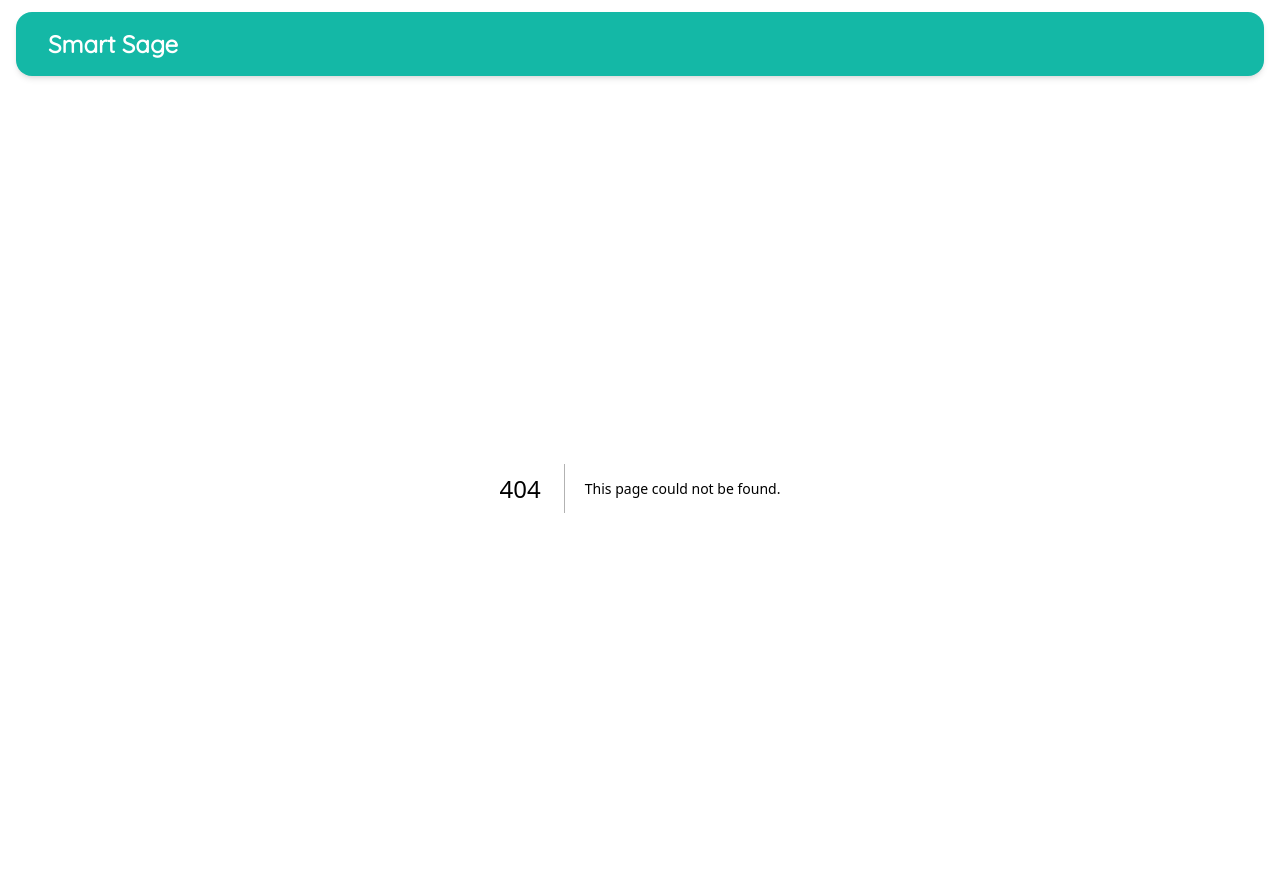
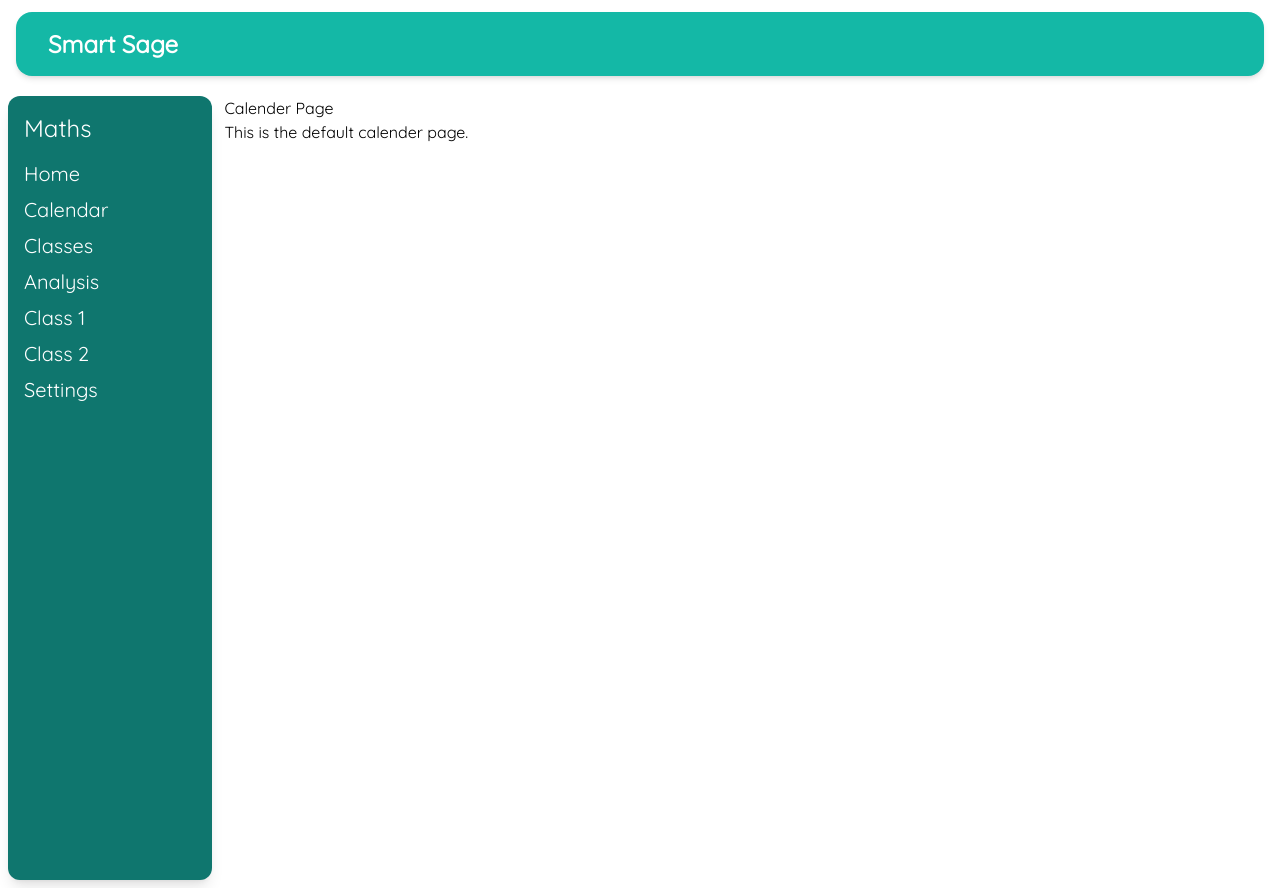
Before and after one commit to prad-human-007/smartsage, a Next.js app: page /student/calender in a window 1280 px wide. Before the commit this address had no page. Built offline with nearby package versions, Linux system fonts and the light colour scheme; a web font is replaced by a local one.

Commit message:
added necessary pages

```diff
--- /dev/null
+++ b/src/app/student/(home-page)/analysis/page.tsx
@@ -0,0 +1,10 @@
+import React from 'react';
+
+export default function Classes() {
+    return (
+        <div>
+            <h1>Analysis Page</h1>
+            <p>Welcome to the Analysis Page!</p>
+        </div>
+    );
+};
--- /dev/null
+++ b/src/app/student/(home-page)/calender/page.tsx
@@ -0,0 +1,10 @@
+import React from 'react';
+
+export default function Calender() {
+    return (
+        <div>
+            <h1>Calender Page</h1>
+            <p>This is the default calender page.</p>
+        </div>
+    );
+}
--- /dev/null
+++ b/src/app/student/(home-page)/classes/page.tsx
@@ -0,0 +1,10 @@
+import React from 'react';
+
+export default function Classes() {
+    return (
+        <div>
+            <h1>Classes Page</h1>
+            <p>Welcome to the Classes Page!</p>
+        </div>
+    );
+};
--- a/src/app/student/dashboard/layout.tsx
+++ b/src/app/student/(home-page)/layout.tsx
@@ -6,7 +6,6 @@ export default function Layout({children } : {children: ReactNode}) {
         <div className="flex flex-row max-w-[120rem] w-full h-full items-center gap-3 ">
             <DashboardSidebar/>
             <div className="w-full h-full">
-
                 {children}
             </div>
         </div>
--- a/src/components/student/sidebar/DashboardSidebar.tsx
+++ b/src/components/student/sidebar/DashboardSidebar.tsx
@@ -1,16 +1,14 @@
 'use client'
-export function DashboardSidebar({ isOpen=true, setIsOpen }: { isOpen: boolean; setIsOpen?: (isOpen: boolean) => void }) {
+export function DashboardSidebar() {
     return (
-        <div className={` rounded-xl top-0 left-0 h-full w-[15rem] bg-teal-700 text-white p-4 shadow-lg transform transition-transform duration-300 ${
-            isOpen ? "translate-x-0" : "-translate-x-full"
-        }`}>
+        <div className={` rounded-xl top-0 left-0 h-full w-[15rem] bg-teal-700 text-white p-4 shadow-lg transform transition-transform duration-300 `}>
 
             <h2 className="text-2xl mb-4">Maths</h2>
             <ul className="flex-grow overflow-y-auto">
                 <li className="mb-2"><a href="/student/dashboard" className="text-xl">Home</a></li>
-                <li className="mb-2"><a href="/" className="text-xl">Calendar</a></li>
-                <li className="mb-2"><a href="/" className="text-xl">Classes</a></li>
-                <li className="mb-2"><a href="/" className="text-xl">Analysis</a></li>
+                <li className="mb-2"><a href="/student/calender" className="text-xl">Calendar</a></li>
+                <li className="mb-2"><a href="/student/classes" className="text-xl">Classes</a></li>
+                <li className="mb-2"><a href="/student/analysis" className="text-xl">Analysis</a></li>
                 <li className="mb-2"><a href="/student/classroom/class_1/chat" className="text-xl">Class 1</a></li>
                 <li className="mb-2"><a href="/student/classroom/class_2/chat" className="text-xl">Class 2</a></li>
             </ul>
```
Also changed, not shown: src/app/fonts/GeistMonoVF.woff (deleted), src/app/fonts/GeistVF.woff (deleted), src/app/student/(home-page)/dashboard/page.tsx (renamed from src/app/student/dashboard/page.tsx).
